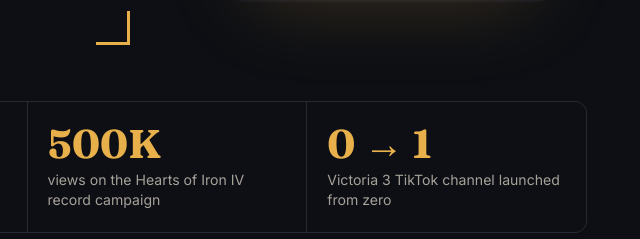
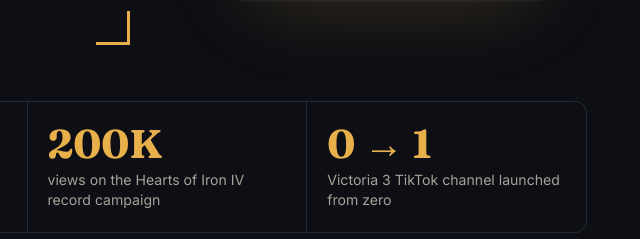
Before and after one commit to idaremedia/idaremedia.github.io, a plain HTML site: page index.html in a window 1280 px wide. Shown: the part 813-1052 px from the top of the page, 613-1253 px from the left. Drawn offline with Linux system fonts and the light colour scheme.

Commit message:
Record campaign: 200K views
Co-Authored-By: Claude Opus 5.5 <noreply@anthropic.com>
Claude-Session: https://claude.ai/code/session_01RsB9Bc5PqBQMMCMb9tzx6e

```diff
--- a/index.html
+++ b/index.html
@@ -235,7 +235,7 @@ footer .wrap{display:flex;justify-content:space-between;gap:16px;flex-wrap:wrap;
     <div class="stats" role="list">
       <div class="stat" role="listitem"><b data-count="25">25</b><span data-i="st.1">videos made for Paradox games</span></div>
       <div class="stat" role="listitem"><b data-count="170" data-suf="K+">170K+</b><span data-i="st.2">YouTube views on launch and sale trailers</span></div>
-      <div class="stat" role="listitem"><b data-count="500" data-suf="K">500K</b><span data-i="st.3">views on the Hearts of Iron IV record campaign</span></div>
+      <div class="stat" role="listitem"><b data-count="200" data-suf="K">200K</b><span data-i="st.3">views on the Hearts of Iron IV record campaign</span></div>
       <div class="stat" role="listitem"><b>0 → 1</b><span data-i="st.4">Victoria 3 TikTok channel launched from zero</span></div>
     </div>
     <p class="games tc" data-i="hero.games">Hearts of Iron IV · Victoria 3 · Afterworld · previously Crusader Kings III and Surviving Mars: Relaunched</p>
```
